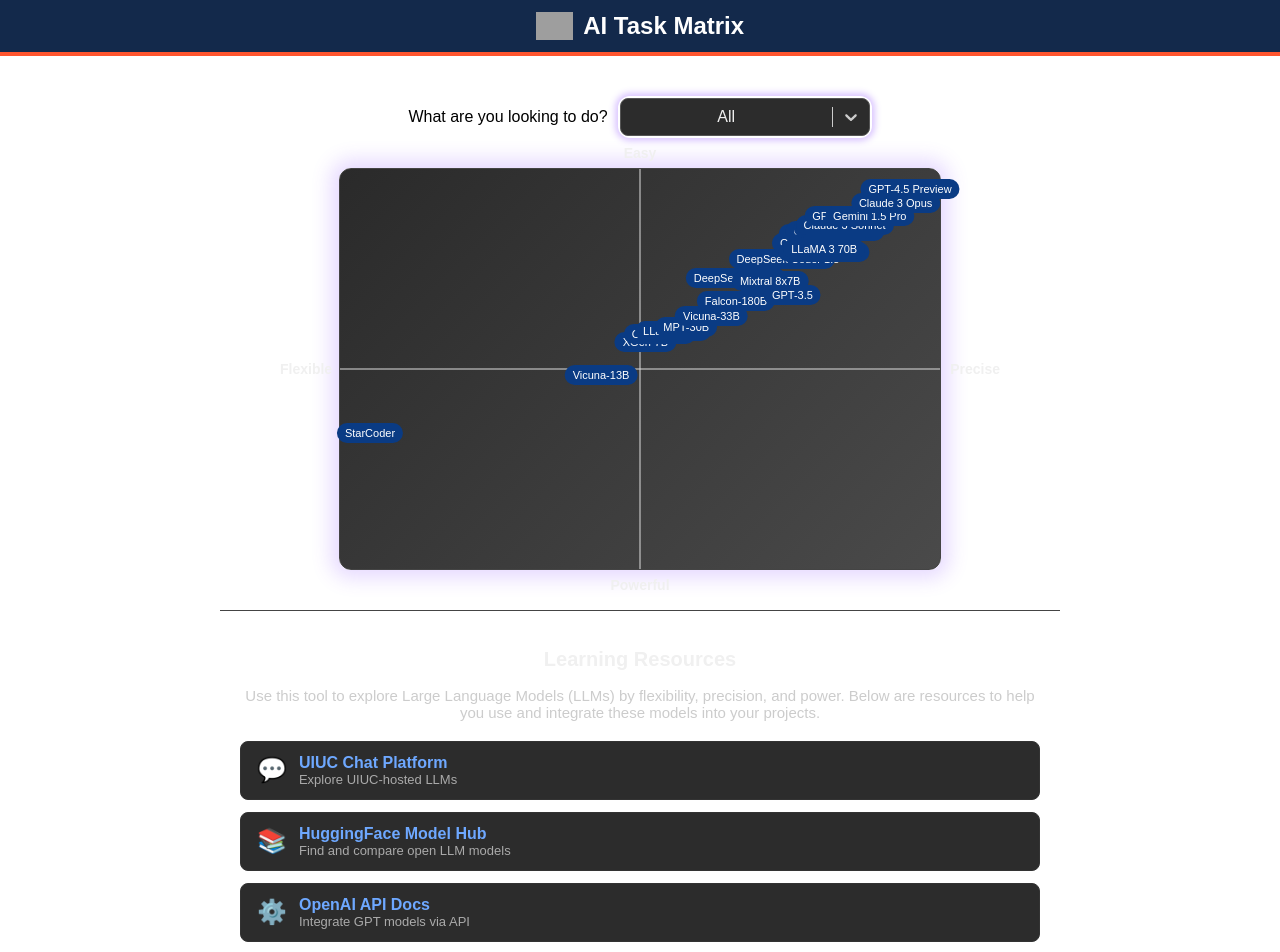
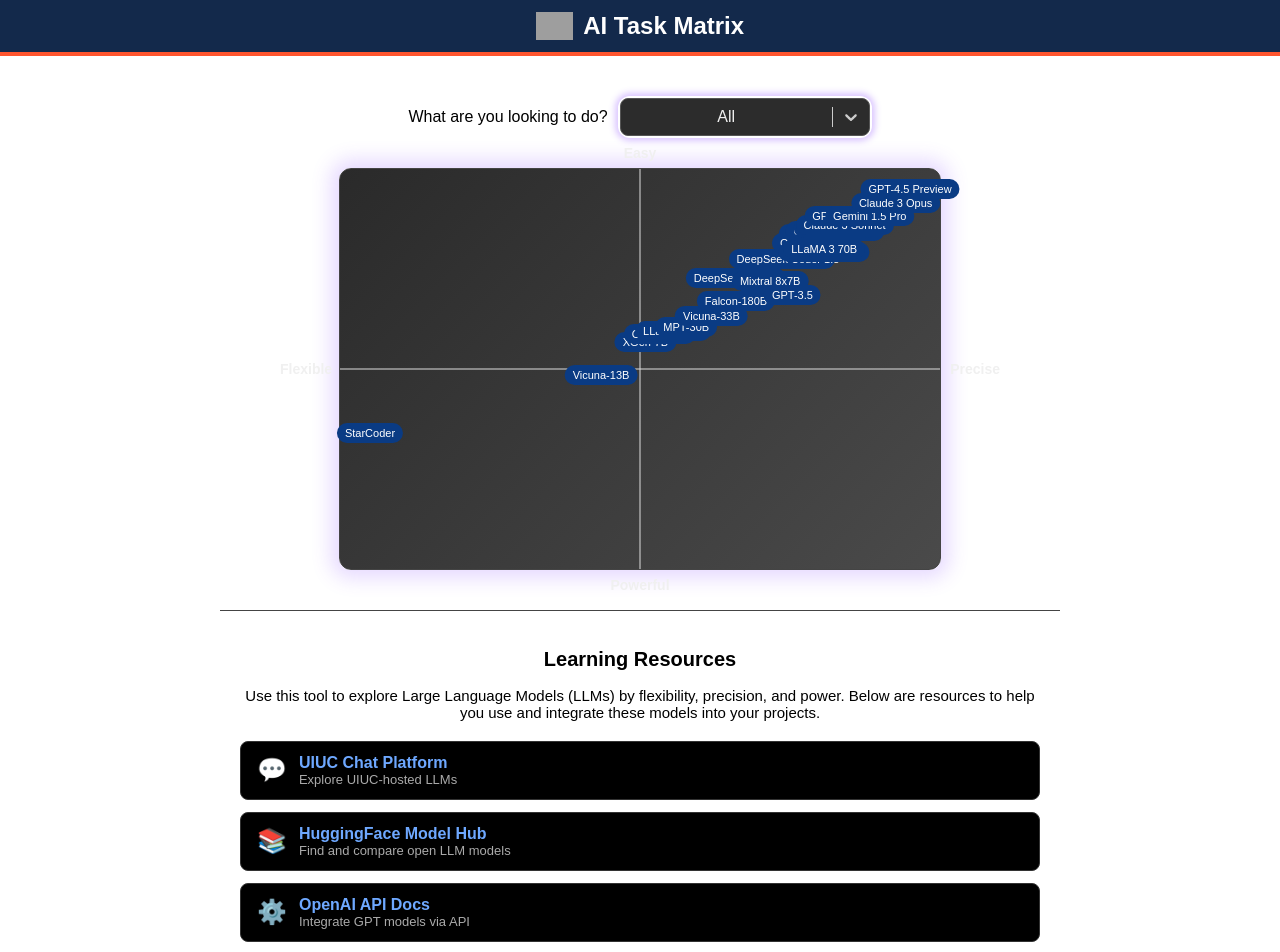
Before and after one commit to godofentropy/LLM_TaskMatrix, a React (Vite) app in the folder llm-matrix/: page / in a window 1280 px wide. Shown: the top 952 px of the page. Built offline with nearby package versions, Linux system fonts and the light colour scheme; grey boxes are pictures that could not be loaded.

Commit message:
text and background change

```diff
--- a/llm-matrix/src/App.jsx
+++ b/llm-matrix/src/App.jsx
@@ -138,7 +138,7 @@
                     maxWidth: '800px',
                     margin: '40px auto',
                     padding: '0 20px',
-                    color: '#f0f0f0',
+                    color: '#000000ff',
                     fontSize: '16px',
                     textAlign: 'left',
                     borderTop: '1px solid #444',
@@ -147,7 +147,7 @@
                     <h2 style={{
                         fontSize: '20px',
                         marginBottom: '16px',
-                        color: '#f0f0f0',
+                        color: '#000000ff',
                         textAlign: 'center'
                     }}>
                         Learning Resources
@@ -155,7 +155,7 @@
                     <p style={{
                         marginBottom: '20px',
                         fontSize: '15px',
-                        color: '#cccccc',
+                        color: '#000000ff',
                         textAlign: 'center'
                     }}>
                         Use this tool to explore Large Language Models (LLMs) by flexibility, precision, and power.
@@ -194,7 +194,7 @@
                                 style={{
                                     display: 'flex',
                                     alignItems: 'center',
-                                    background: '#2c2c2c',
+                                    background: '#000000ff',
                                     padding: '12px 16px',
                                     borderRadius: '8px',
                                     border: '1px solid #333',
```
